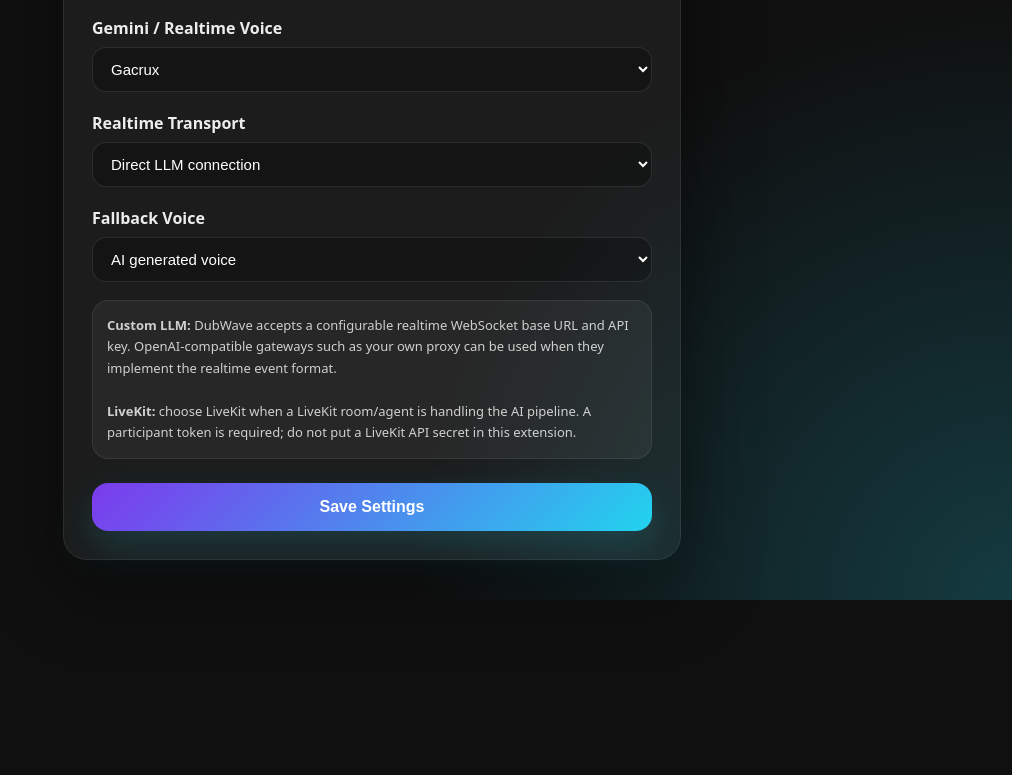
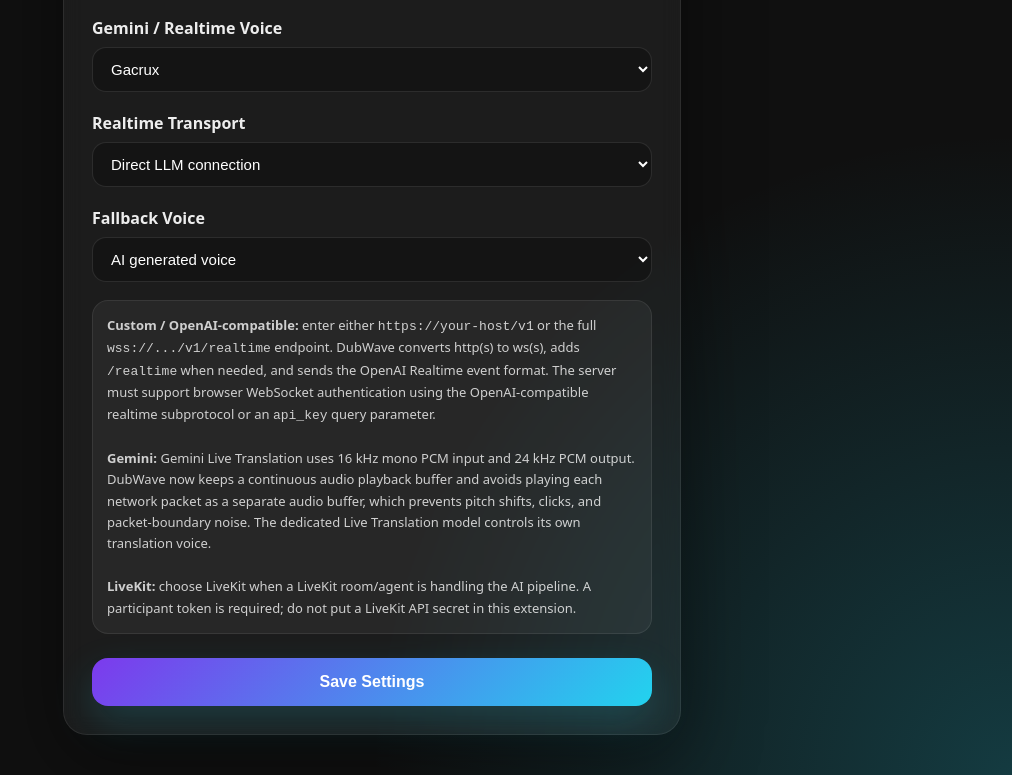
Before and after one commit to hadimousavi79/DubWave, a browser extension: page options.html in a window 1280 px wide. Shown: the part 940-1715 px from the top of the page, without its empty margins (268-1280 px from the left). Before the commit the page ends 1540 px from the top, so only its background shows below. Drawn offline with Linux system fonts and the light colour scheme.

Commit message:
Clarify custom realtime URL and Gemini voice behavior

```diff
--- a/options.html
+++ b/options.html
@@ -31,7 +31,7 @@
     </select>
 
     <label for="baseUrl">LLM Base URL</label>
-    <input type="url" id="baseUrl" placeholder="wss://... (leave default for selected provider)">
+    <input type="url" id="baseUrl" placeholder="https://your-host/v1 or wss://your-host/v1/realtime">
 
     <label for="apiKey">LLM API Key</label>
     <input type="password" id="apiKey" placeholder="Paste your provider API key">
@@ -45,7 +45,7 @@
     </select>
 
     <label for="voice">Gemini / Realtime Voice</label>
-    <select id="voice"><option value="Gacrux">Gacrux</option><option value="Alnilam">Alnilam</option><option value="Orus">Orus</option><option value="Charon">Charon</option><option value="Algenib">Algenib</option><option value="Sulafat">Sulafat</option><option value="Kore">Kore</option><option value="Aoede">Aoede</option><option value="Puck">Puck</option><option value="alloy">alloy (OpenAI)</option></select>
+    <select id="voice"><option value="Gacrux">Gacrux</option><option value="Alnilam">Alnilam</option><option value="Orus">Orus</option><option value="Charon">Charon</option><option value="Algenib">Algenib</option><option value="Sulafat">Sulafat</option><option value="Kore">Kore</option><option value="Aoede">Aoede</option><option value="Puck">Puck</option><option value="alloy">alloy (OpenAI)</option><option value="marin">marin (OpenAI)</option><option value="cedar">cedar (OpenAI)</option></select>
 
     <label for="transport">Realtime Transport</label>
     <select id="transport"><option value="llm">Direct LLM connection</option><option value="livekit">LiveKit room</option></select>
@@ -60,7 +60,7 @@
     <label for="voiceMode">Fallback Voice</label>
     <select id="voiceMode"><option value="gemini">AI generated voice</option><option value="chrome">Chrome built-in TTS</option></select>
 
-    <div class="note"><b>Custom LLM:</b> DubWave accepts a configurable realtime WebSocket base URL and API key. OpenAI-compatible gateways such as your own proxy can be used when they implement the realtime event format. <br><br><b>LiveKit:</b> choose LiveKit when a LiveKit room/agent is handling the AI pipeline. A participant token is required; do not put a LiveKit API secret in this extension.</div>
+    <div class="note"><b>Custom / OpenAI-compatible:</b> enter either <code>https://your-host/v1</code> or the full <code>wss://.../v1/realtime</code> endpoint. DubWave converts http(s) to ws(s), adds <code>/realtime</code> when needed, and sends the OpenAI Realtime event format. The server must support browser WebSocket authentication using the OpenAI-compatible realtime subprotocol or an <code>api_key</code> query parameter.<br><br><b>Gemini:</b> Gemini Live Translation uses 16 kHz mono PCM input and 24 kHz PCM output. DubWave now keeps a continuous audio playback buffer and avoids playing each network packet as a separate audio buffer, which prevents pitch shifts, clicks, and packet-boundary noise. The dedicated Live Translation model controls its own translation voice.<br><br><b>LiveKit:</b> choose LiveKit when a LiveKit room/agent is handling the AI pipeline. A participant token is required; do not put a LiveKit API secret in this extension.</div>
     <button id="save">Save Settings</button>
     <div id="status"></div>
   </div>
```
